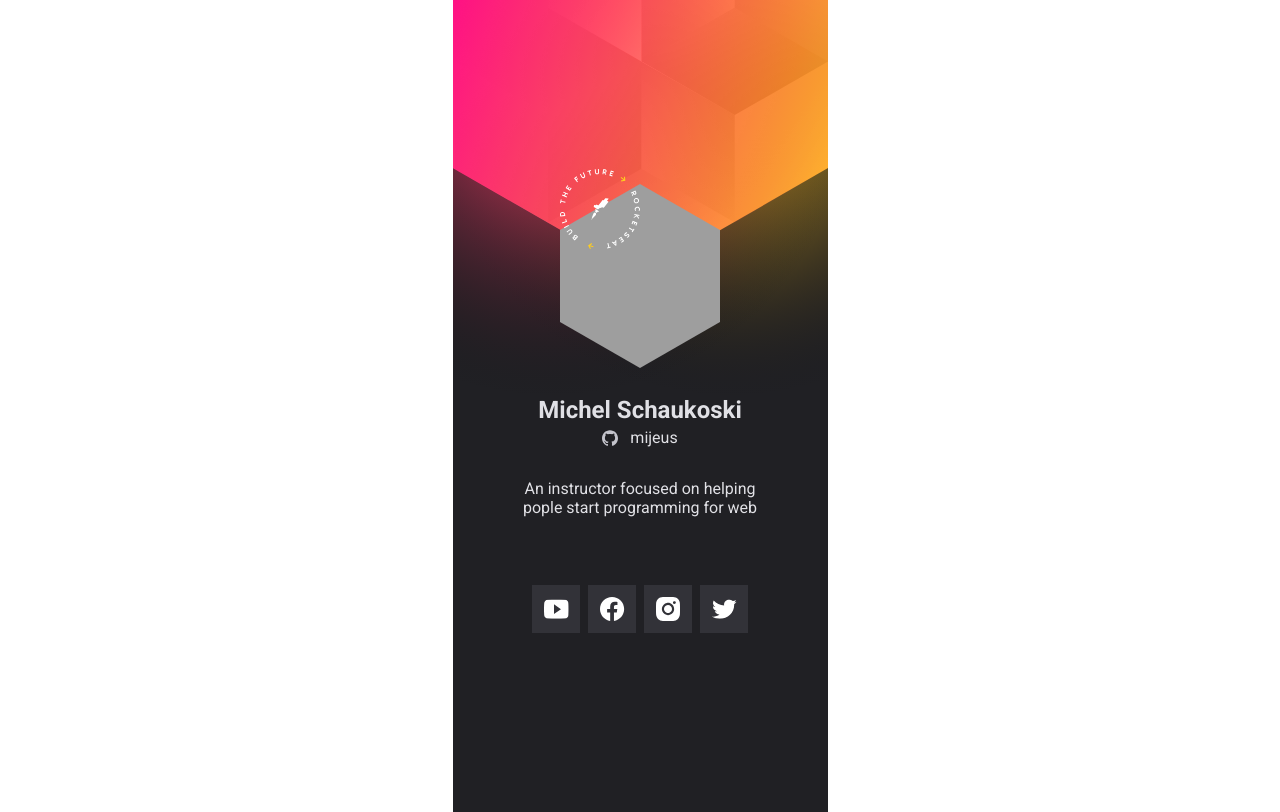
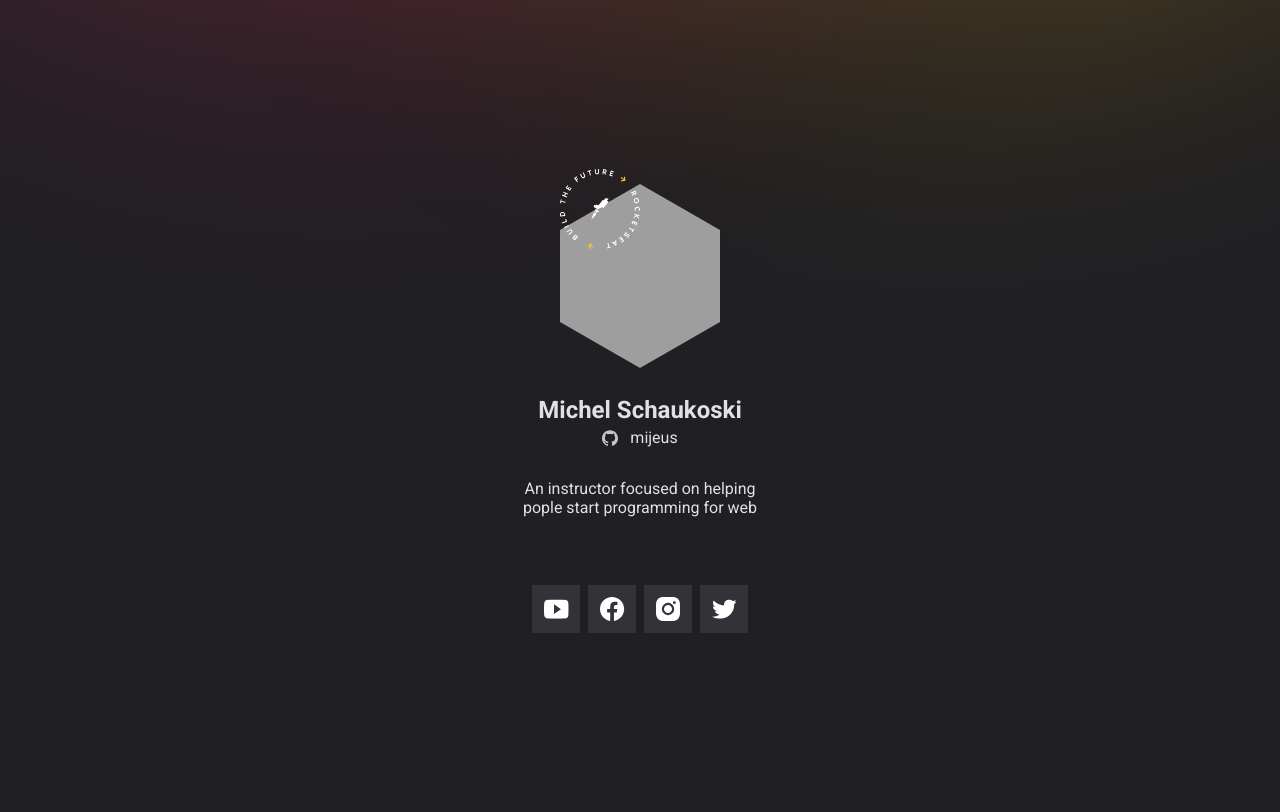
Before and after one commit to mijeus/cracha-nlw, a plain HTML site: page index.html in a window 1280 px wide. Drawn offline with Linux system fonts and the light colour scheme; no server answers; grey boxes are pictures that could not be loaded.

Commit message:
Add files via upload

```diff
--- a/index.html
+++ b/index.html
@@ -1,6 +1,6 @@
 <!DOCTYPE html>
 
-<html>
+<html lang="pt_br">
   <head>
     <title>Michel Schaukoski - DoWhile 2021</title>
 
@@ -14,6 +14,8 @@
       rel="stylesheet"
     />
   </head>
+  <meta charset="UTF-8" />
+  <meta name="viewport" content="width=device-width, initial-scale=1.0" />
   <body>
     <main>
       <div class="container">
--- a/style.css
+++ b/style.css
@@ -18,9 +18,10 @@ body {
 }
 
 main {
-  background: url(images/background.svg);
-  width: 375px;
-  height: 812px;
+  background: url(images/background.svg) no-repeat center/cover;
+  width: 100vw;
+  min-height: 812px;
+  height: 100vh;
 }
 
 .container {
```
